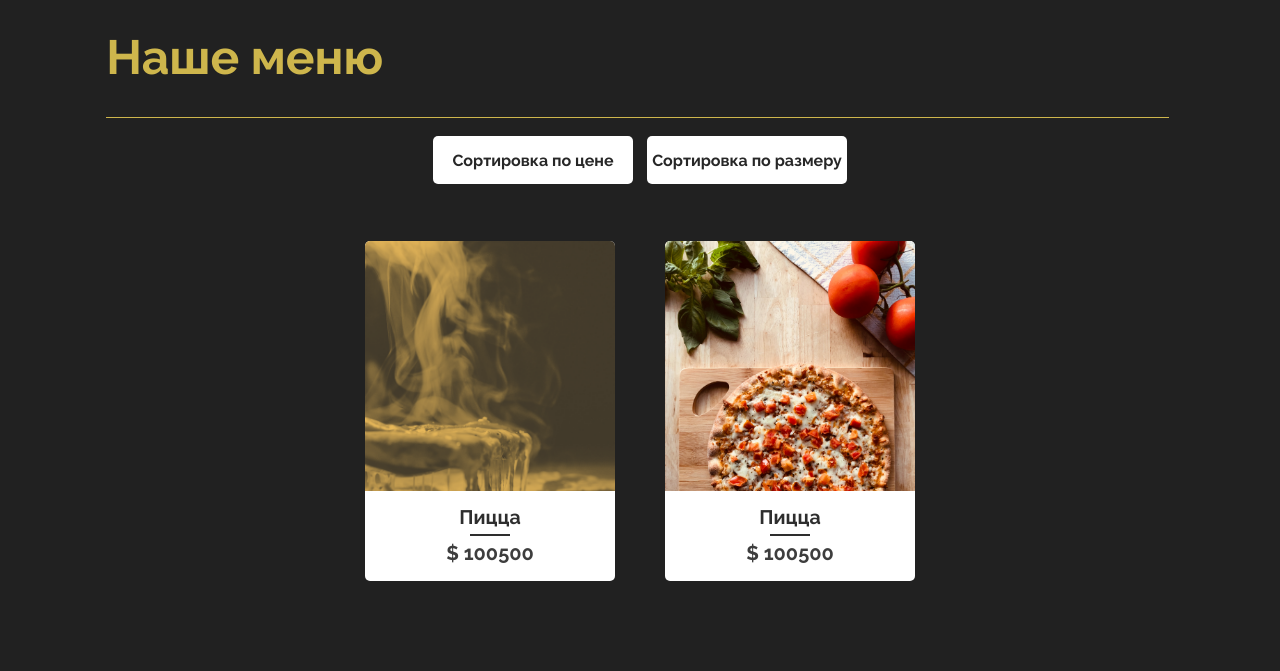
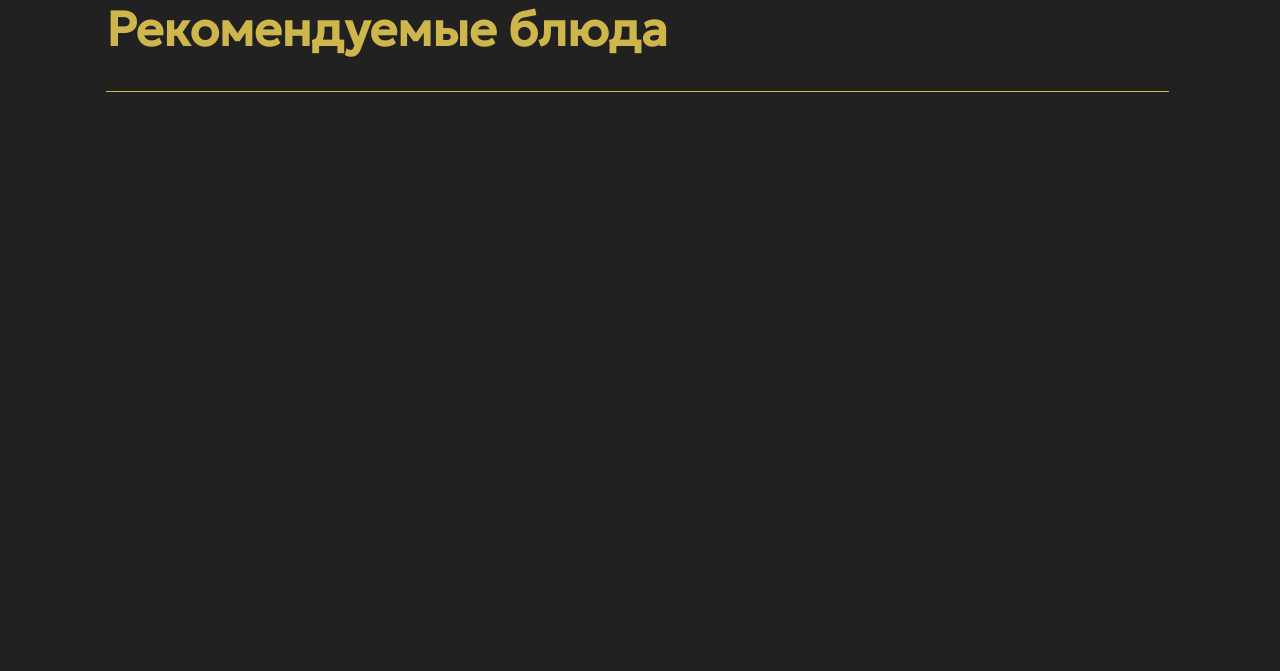
Before and after one commit to moxicom/Restaurants-delivery, a PHP site: page /main.php in a window 1280 px wide. Shown: the part 2321-2992 px from the top of the page. After the commit the page ends 2413 px from the top, so only its background shows below. Run offline with PHP 8.4, Linux system fonts and the light colour scheme; data that the repository does not hold is empty.

Commit message:
main page. Made recommended list

```diff
--- a/composer.json
+++ b/composer.json
@@ -1,5 +1,8 @@
 {
     "require": {
-        "twig/twig": "^3.6"
+        "twig/twig": "^3.6",
+        "symfony/asset": "^5.4",
+      "ext-mysqli": "*",
+      "ext-fileinfo": "*"
     }
 }
--- /dev/null
+++ b/db_connection.php
@@ -0,0 +1,15 @@
+<?php
+
+
+
+$db_hostname = 'localhost';
+$db_database = 'rest_delivery';
+$db_username = 'root';
+$db_password = '';
+
+$db = new mysqli($db_hostname, $db_username, $db_password, $db_database);
+
+if(!$db){
+    die("Error connection to server". mysqli_connect_error());
+}
+?>
--- a/js/scroll.js
+++ b/js/scroll.js
@@ -5,7 +5,7 @@ $('a.scrollto').on('click', function() {
     $('html, body').animate({
         scrollTop: $(href).offset().top
     }, {
-        duration: 370,   // по умолчанию «400»
+        duration: 200,   // по умолчанию «400»
         easing: "linear" // по умолчанию «swing»
     });
 
--- a/styles/main_page.css
+++ b/styles/main_page.css
@@ -159,7 +140,7 @@
 
 #food-menu{
     margin: 50px auto;
-    height: 100%;
+    /* height: 100%; */
     width: 84%;
     display: flex;
     flex-wrap: wrap;
@@ -241,7 +223,7 @@
  }
 
 .food-item-title a{
-    font-size: 1.4em;
+    font-size: 1.5em;
     text-decoration: none;
     color: #2e2e2e;
     font-weight: 600;
@@ -273,9 +255,9 @@
 }
 
 .food-item-price{
-    font-size: 20px;
+    font-size: 1.3em;
     color: #000000c2;
-    font-weight: 700;
+    font-weight: normal;
 }
 
 @media (max-width: 1100px){
--- a/styles/main_styles.css
+++ b/styles/main_styles.css
@@ -1,7 +1,10 @@
-@import url('https://fonts.googleapis.com/css2?family=Raleway&display=swap');
+/*@import url('https://fonts.googleapis.com/css2?family=Raleway&display=swap');*/
 /* font-family: 'Raleway', sans-serif; */
-@import url('https://fonts.googleapis.com/css2?family=Raleway:wght@700&display=swap');
+/*@import url('https://fonts.googleapis.com/css2?family=Raleway:wght@700&display=swap');*/
 /* font-family: 'Raleway', sans-serif; */
+
+@import url('https://fonts.googleapis.com/css2?family=Geologica&display=swap');
+/*font-family: 'Geologica', sans-serif;*/
 
 body, html{
 
@@ -11,8 +14,39 @@ body, html{
 }
 
 body{
-    font-family: 'Raleway', sans-serif;
+    /*font-family: 'Raleway', sans-serif;*/
+    font-family: 'Geologica', sans-serif;
     background-color: #212121;
+}
+
+header {
+    position: fixed;
+    top: 0;
+    left: 0;
+    width: 100%;
+    z-index: 100;
+}
+
+#menu{
+    background-color:#212121cc;
+    height: 45px;
+    display: flex;
+    align-items: center;
+    justify-content: center;
+}
+
+#menu a{
+    font-size: 1.3em;
+    color: #CEB64C;
+    position: relative;
+    text-decoration: none;
+    transition: color 0.3s, text-shadow 0.3s ease-in-out;
+    margin: 0 20px;
+}
+
+#menu a:hover{
+    color: #ebe1b8;
+    text-shadow: 0 0 10px #ceb64c80;
 }
 
 .gold{
--- a/templates/index.twig
+++ b/templates/index.html.twig
@@ -4,16 +4,21 @@
     <meta charset="UTF-8">
     <meta http-equiv="X-UA-Compatible" content="IE=edge">
     <meta name="viewport" content="width=device-width, initial-scale=1.0">
-    <link rel="stylesheet" href="../styles/main_styles.css">
-    <link rel="stylesheet" href="../styles/main_page.css">
-    <title>Главная</title>
+    <title>{% block title %}Главная{% endblock %}</title>
+    {% block stylesheets %}
+        <link rel="stylesheet" href="./styles/main_page.css">
+        <link rel="stylesheet" href="./styles/main_styles.css">
+        <link rel="icon" type="image/x-icon" href="./styles/favicon.ico">
+    {% endblock %}
 </head>
 <body>
+    <header>
         <div id="menu">
             <a href="#">
                 О нас
             </a>
         </div>
+    </header>
     <div id="top-container">
         <h1>
             Только самая<br>вкусная пицца
@@ -29,7 +34,7 @@
             </h1>
         </div>
         <div class="cont-img">
-            <img src="../content/main_page/enjoying.jpg">
+            <img src="./content/main_page/enjoying.jpg">
         </div>
         <div class="cont-text mobile-invisible">
             <h1>
@@ -50,44 +55,37 @@
             </h1>
         </div>
         <div class="cont-img">
-            <img src="../content/main_page/cook.jpg">
+            <img src="./content/main_page/cook.jpg">
         </div>
     </div>
-        <h1 id = "food" class="header">Наше меню</h1>
+        <h1 id="food" class="header">Рекомендуемые блюда</h1>
     <div style="width: 83%; margin-left: 8.3%;margin-bottom: 10px; height: 1px; border-top: solid 1px #CEB64C;"></div>
-    <div id="sort-menu">
+
+    {# <div id="sort-menu">
         <a href="" class="sort-menu-item">Сортировка по цене</a>
         <a href="" class="sort-menu-item">Сортировка по размеру</a>
-    </div>
+    </div> #}
+
+    {# ############### MENU ITEMS ###############  #}
     <div id="food-menu">
+        {% for item in items %}
             <div class="food-item">
                 <div class="food-item-prop">
-                <img src="../content/main_page/pizza.png">
+                    <img src="./uploaded_images/{{item.image_name}}.jpg">
                     <div class="food-item-buttons">
                         <a href="" class="food-item-button">В корзину</a>
                     </div>
                 </div>
                 <div class="food-item-title">
-                <a href="">Пицца</a>
-                <span class="food-item-price">$ 100500</span>
+                    <a href=""> {{ item.dishName }} </a>
+                    <span class="food-item-price">₽ {{ item.cost }}</span>
                 </div>
             </div>
-        <div class="food-item">
-            <div class="food-item-prop">
-                <img src="../content/main_page/pizza_prod.jpg">
-                <div class="food-item-buttons">
-                    <a href="" class="food-item-button">В корзину</a>
-                </div>
-            </div>
-            <div class="food-item-title">
-                <a href="">Пицца</a>
-                <span class="food-item-price">$ 100500</span>
-            </div>
-        </div>
+        {% endfor %}
     </div>
 
     <!-- подключаем скрипты -->
-    <script src="../js/jquery-3.6.4.min.js"></script>
-    <script src="../js/scroll.js"></script>
+    <script src="./js/jquery-3.6.4.min.js"></script>
+    <script src="./js/scroll.js"></script>
 </body>
 </html>
```
Also changed, not shown: other parts of styles/main_page.css (+10 -28 lines), addImageTest.php (added, +43 -0 lines), main.php (+53 -4 lines), styles/favicon.ico (added), uploaded_images/no_image.jpg (added), uploaded_images/pizza.png (added), uploaded_images/pizza_prod.jpg (added), 2 other files. Lines whose indentation alone changed are shown as unchanged.
